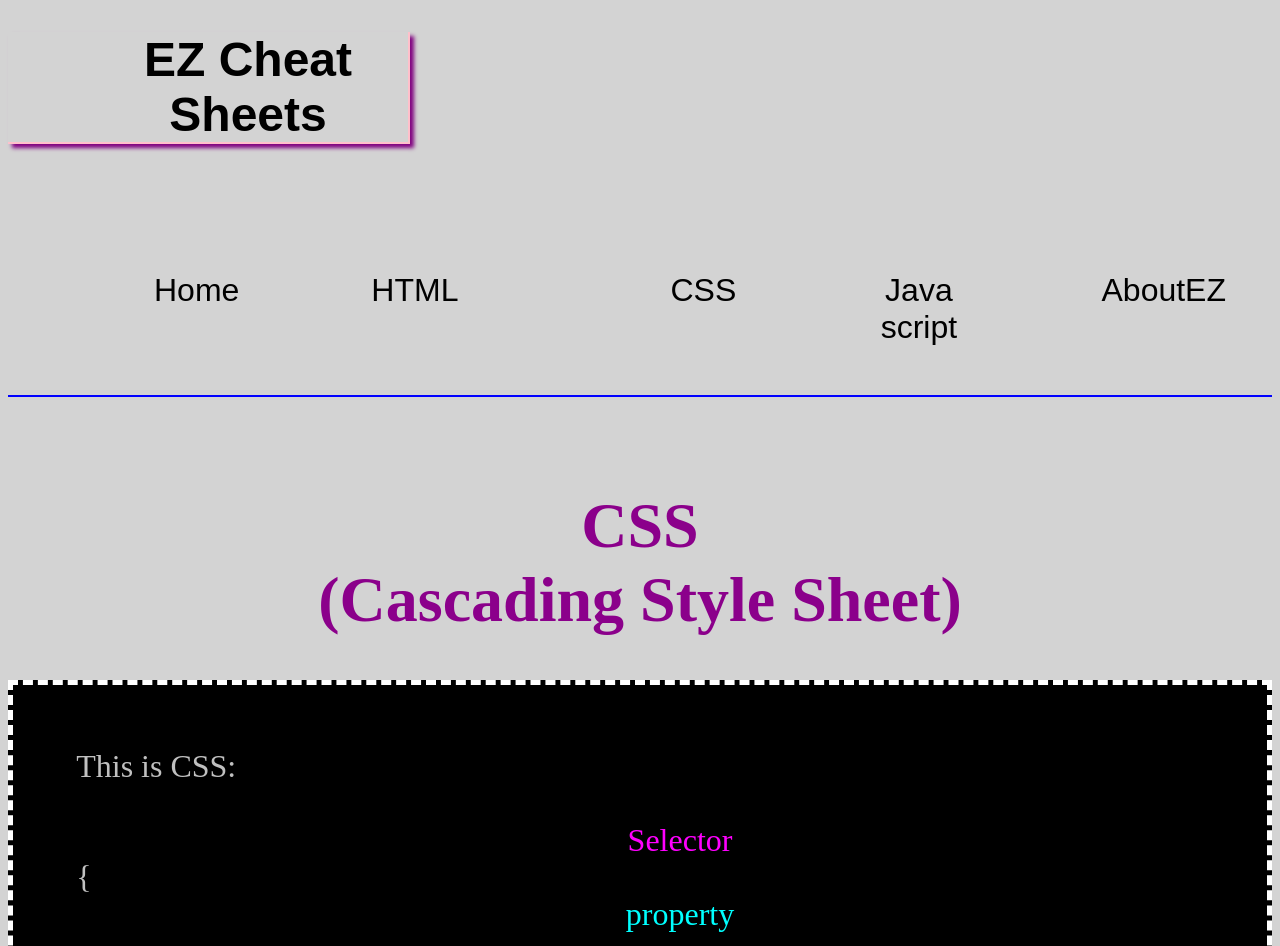
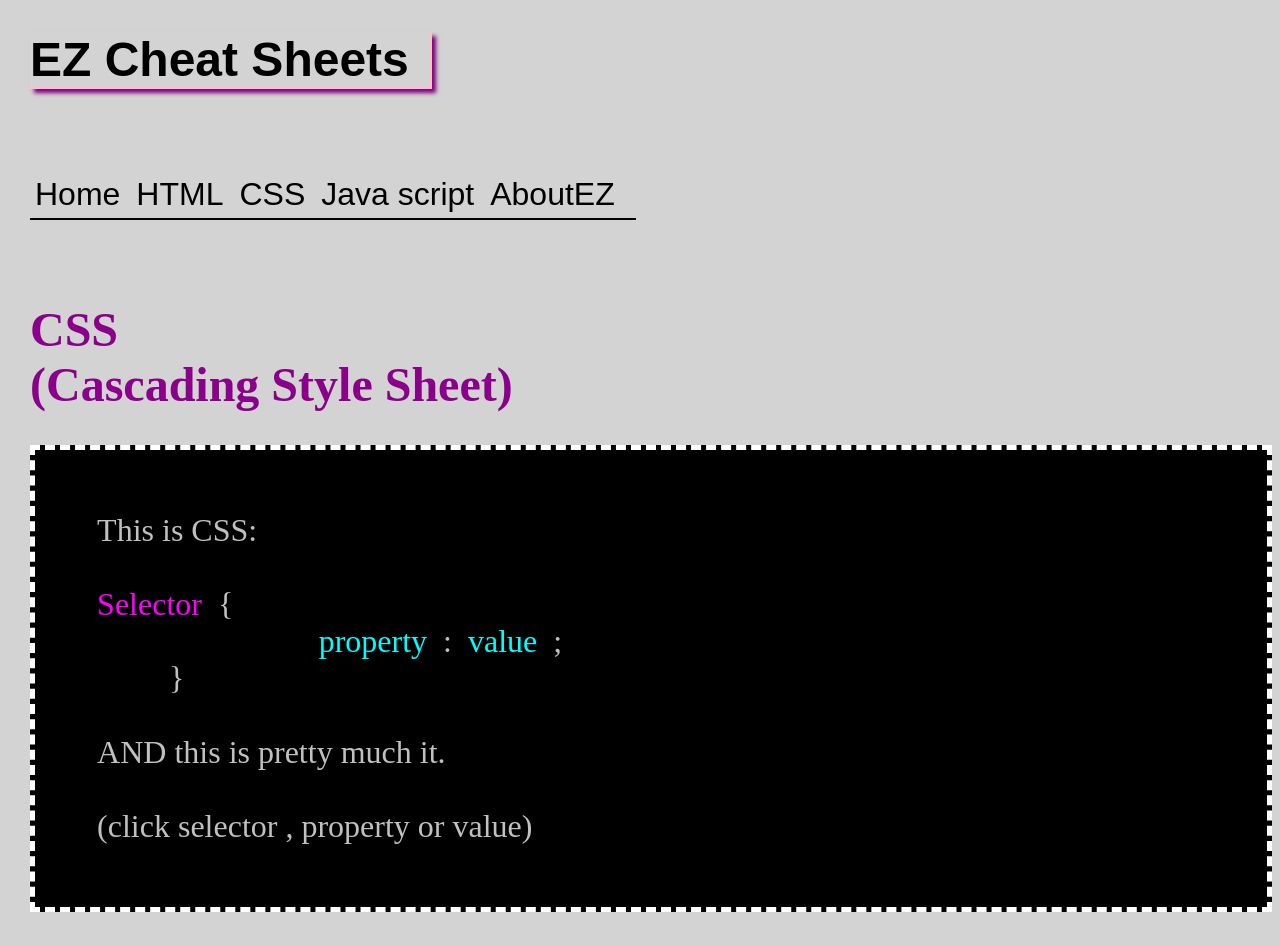
Before and after one commit to tatatatirac/css-cheat-sheet.github.io, a plain HTML site: page index.html in a window 1280 px wide. Shown: the top 946 px of the page. Drawn offline with Linux system fonts and the light colour scheme.

Commit message:
added and changed files

```diff
--- a/index.html
+++ b/index.html
@@ -2,7 +2,7 @@
 <html>
 <head>
 	<title>CSS</title>
-	<link rel="stylesheet" type="text/css" href="style1.css">
+	<link rel="stylesheet" type="text/css" href="style.css">
 
 </head>
 <body>
@@ -12,9 +12,9 @@
         <ul id = "shor">
           <li><a  href="../index.html">Home</a></li>
           <br>
-          <li><a  href="../html.html">HTML</li>
+          <li><a  href="../html.html">HTML</a></li>
           <br>
-          <li><a href="">CSS</a> </li>
+          <li><a  href="">CSS</a></li>
           <br>
           <li><a  href="../js.html">Java script</a></li>
           <br>
@@ -29,8 +29,8 @@
 
 	<p class="css">
 		This is CSS:<br><br>
-		<a class="a1" href="./css/selector/selectors.html">Selector</a>{
-	<a class="a2" href="property.html">property</a>:<a class="a3" href="value.html">value</a>}<br><br>
+		<a class="a1" href="./css/selector/selectors.html">Selector</a>{ <br>
+	<a class="a2" href="property.html">property</a>:&nbsp;&nbsp;<a class="a3" href="value.html">value</a>;<br> &nbsp; &nbsp; &nbsp; &nbsp; &nbsp;}<br><br>
 	AND this is pretty much it.
 	<br><br>
 	(click selector , property or value)
@@ -48,7 +48,7 @@
 
 	<h2>Style sheet you can place into &lt;style&gt; into &lt;head&gt; section</h2>
 
-	<aside style="border:black solid 2px">
+	<aside style="border:black solid 2px ">
 
 		<h2>HTML <br> (index.html)</h2><br>
 
@@ -81,10 +81,10 @@
 				&lt;p&gt;Color of background is GREY, heading is RED and paragraph is BLUE&lt;/p&gt;<br>
 			 &lt;/body&gt;<br>
 			&lt;/html&gt;
-	</p><br><br>
+	</p><br>
 	</aside>
-	<br>
-	<iframe src="./css/internal.html" width="50%" height="645" style="border:black solid 2px;" ></iframe>
+	<br><br>
+	<iframe src="./css/internal.html" width="50%" height="635" style="border:black solid 2px;" ></iframe>
 
 	<br>
 
@@ -127,7 +127,7 @@
 				color:blue;<br>
 			}</p><br><br>
 
-	</aside><br>
+	</aside><br><br>
 
 
 	<iframe src="./css/external.html" width="30%" height="445" style="border: 2px solid black;" ></iframe>
@@ -153,7 +153,7 @@
 			&lt;/body&gt;<br>
 			&lt;/html&gt;<br>
 		</p>
-	</aside><br>
+	</aside><br><br>
 
 
 
--- a/style.css
+++ b/style.css
@@ -21,7 +21,7 @@ body {
 }
 
 .title{
-    text-align: center;
+    text-align: left;
     font-size: 3rem;
     border-bottom: 2px solid pink;
     border-right: 2px solid pink ;
@@ -72,8 +72,8 @@ body {
     text-align: right;
     display: inline-flex;
     font-size: 2rem;
-    list-style: none;
-    border-bottom: 2px solid;
+    /*list-style: none;*/
+    border-bottom: 2px black solid;
 
 
 }
@@ -90,22 +90,30 @@ body {
 
 h2, ul, li {
 	font-size: 2rem;
+	text-align: left;
+	display: inline-flex;
+	font-family: fantasy;
 	}
 
 ul{
-
+	text-align: left;
 	color: blue;
-	padding: 30px;
+	padding: 5px;
 }
 
 li{
-	padding-bottom: 15px;
-	padding-left: 20px;
+
+
 }
 
+a{
+	color: black;
+	margin-right: 1rem;
+}
 
-a{
-	margin: 80px;
+}
+a:hover{
+	color:red;
 }
 
 a:link {
@@ -116,9 +124,9 @@ a:link {
 
 
 h1{
-	text-align: center;
+	text-align: left;
 	font-size: 3rem;
-	margin: 5%;
+	/*margin: 5%;*/
 	color: darkmagenta;
 	/*border-bottom: 2px solid pink;
 	border-right: 2px solid pink ;*/
```
Also changed, not shown: 2 other files.
